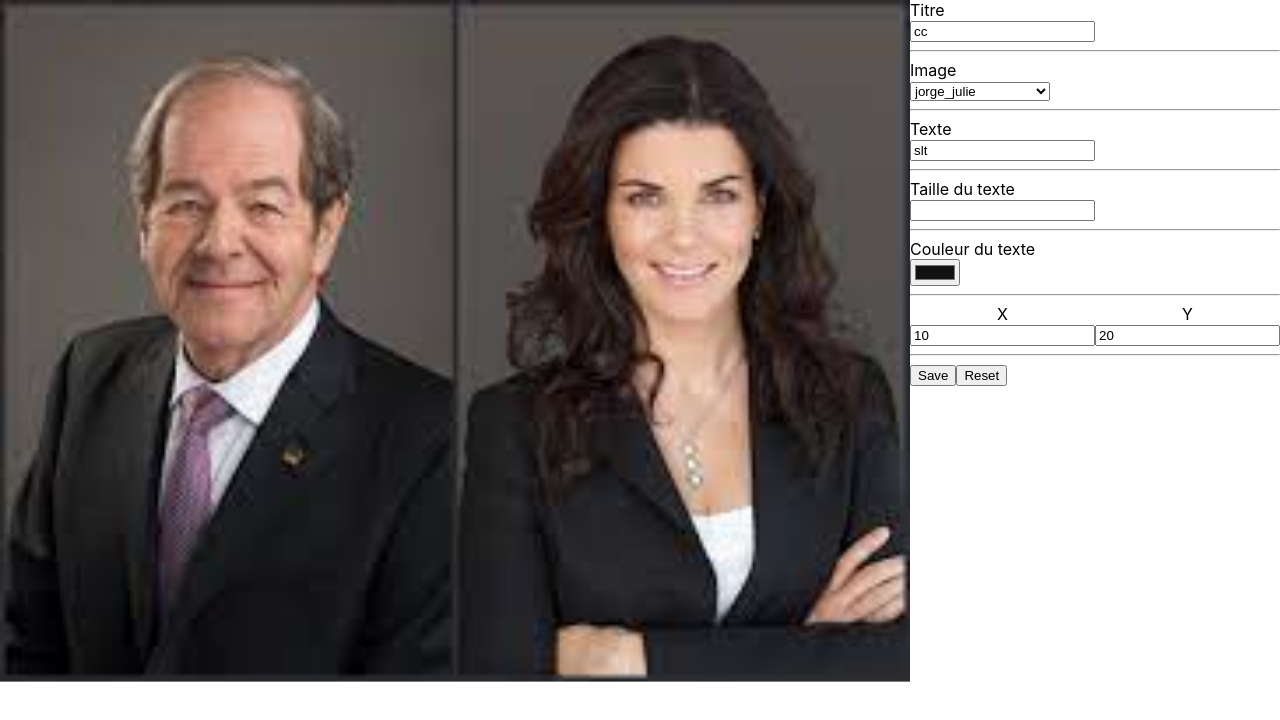
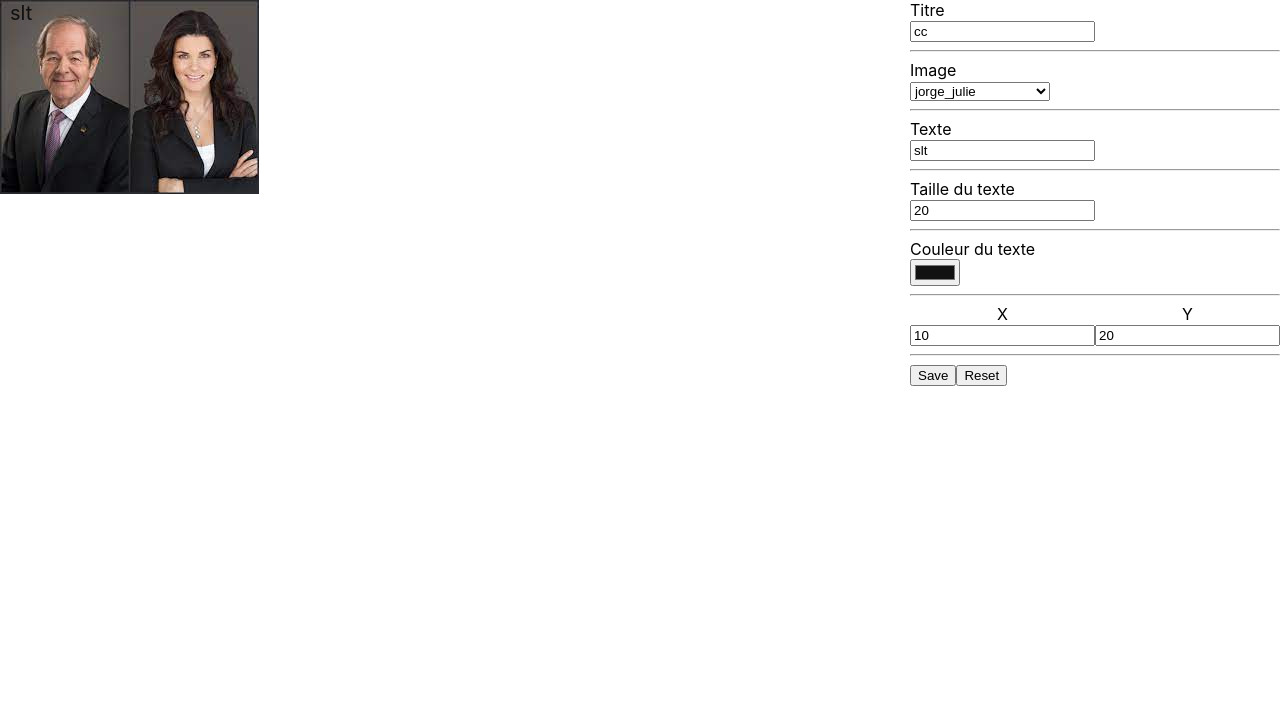
Before and after one commit to Guillaume-Bongrand/tjs-2021-06-08, a React (Create React App) app: page / in a window 1280 px wide. Shown: the top 720 px of the page. Built offline with nearby package versions, Linux system fonts and the light colour scheme; data requests are answered from the project's data file.

Commit message:
fix day 2

```diff
--- a/db/db.json
+++ b/db/db.json
@@ -56,6 +56,16 @@
       "color": "#f71818",
       "imageId": 1,
       "id": 4
+    },
+    {
+      "titre": "décalage réu",
+      "x": "85",
+      "y": "600",
+      "texte": "Quand on m'annonce que la réunion est décalé à 18h30",
+      "fontSize": "39",
+      "color": "#ffffff",
+      "imageId": 2,
+      "id": 5
     }
   ],
   "config": {
--- a/src/App/App.js
+++ b/src/App/App.js
@@ -9,7 +9,7 @@ import { REST_ADR_SRV } from './config/config';
 class App extends React.Component{
   constructor(props){
     super(props);
-    this.state= {current: {tritre: '', x:0, y:0, text: '', imageId: 0,}, images: []};
+    this.state= {current: {titre: '', x:0, y:0, text: '', imageId: 0, fontSize: 0, color:'#0000000'}, images: []};
   }
   componentDidMount(){
     fetch(`${REST_ADR_SRV}/images`)
--- a/src/App/components/MemForm/MemForm.js
+++ b/src/App/components/MemForm/MemForm.js
@@ -4,7 +4,7 @@ import styles from './MemForm.module.css';
 import {REST_ADR_SRV} from '../../config/config'
 
 const MemForm = (props) => {
-  const [state, setstate] = useState({titre: 'cc', x: 10, y: 20, texte: 'slt',fontSize:20,color: '#111111', imageId: 1});
+  const [state, setstate] = useState({titre: 'cc', x: 10, y: 20, texte: 'slt', fontSize:20 ,color: '#111111', imageId: 1});
   useEffect(() =>{
     props.onSubmit(state);
   },[state]);
@@ -42,7 +42,7 @@ const MemForm = (props) => {
 
       <hr />
       <label htmlFor="font-size">Taille du texte</label><br />
-      <input type="number" id="font-size" value={state.fonteSize} onChange={evt => {
+      <input type="number" id="font-size" value={state.fontSize} onChange={evt => {
         setstate({...state, fontSize: evt.target.value})
       }}/>
 
--- a/src/App/components/MemeViewer/MemeViewer.js
+++ b/src/App/components/MemeViewer/MemeViewer.js
@@ -3,12 +3,13 @@ import PropTypes from 'prop-types';
 import styles from './MemeViewer.module.css';
 import {BASE_IMG_URL} from '../../config/config';
 
-const MemeViewer = (props) => (
-  <svg className={styles.MemeViewer} data-test-id="MemViewer" viewBox={'0 0 ' + (props.meme.image? `${props.meme.image.w} ${props.meme.image.h}` : '1000 1000')}>
-    {props.meme.image && <image href={`${BASE_IMG_URL}${props.meme.image.url}`} x={props.meme.image.x} y={props.meme.image.y}/>}
-    <text x={props.meme.x} y={props.meme.y}>{props.meme.text}</text>
+const MemeViewer = (props) => {
+  return(
+  <svg className={styles.MemeViewer} data-test-id="MemViewer" witdh={(props.meme.image? `${props.meme.image.w}px` : '100%')} height={(props.meme.image? `${props.meme.image.h}px` : '100%')} viewBox={'0 0 ' + (props.meme.image? `${props.meme.image.w} ${props.meme.image.h}` : '1000 1000')}>
+    {props.meme.image && <image href={`${BASE_IMG_URL}${props.meme.image.url}`} x={props.meme.image.x} y={props.meme.image.y} />}
+    <text x={props.meme.x} y={props.meme.y} style={{'fontSize': props.meme.fontSize}} fill={props.meme.color}>{props.meme.texte}</text>
   </svg>
-);
+);}
 
 MemeViewer.propTypes = {};
 
--- a/src/App/components/MemeViewer/MemeViewer.module.css
+++ b/src/App/components/MemeViewer/MemeViewer.module.css
@@ -1 +1,4 @@
-.MemeViewer {}
+.MemeViewer>img {
+    max-width: 80vw;
+    max-height: 80vh;
+}
```
Also changed, not shown: src/App/components/FlexLayout/FlexLayout.module.css (line endings or trailing spaces).
